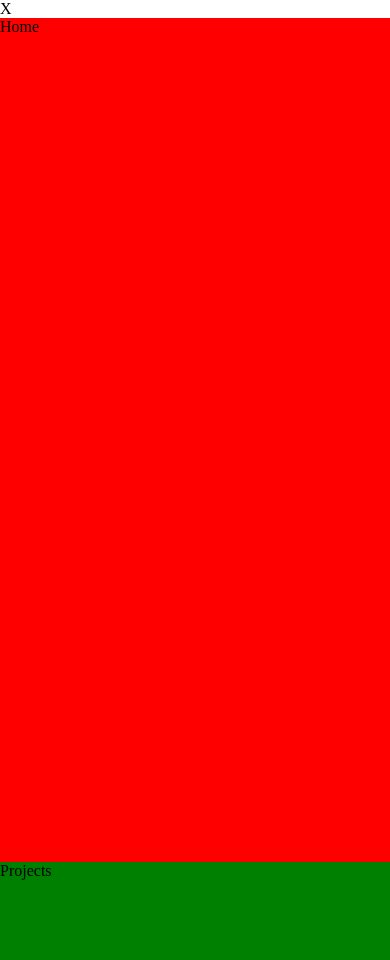
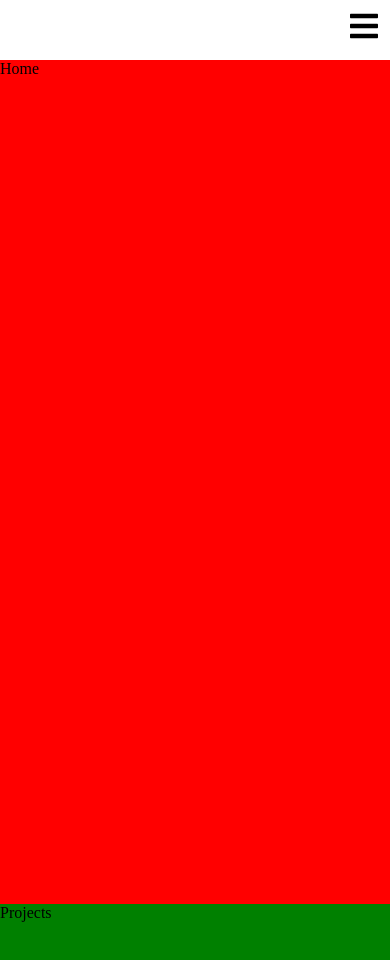
Before and after one commit to TheCoderSingh/my-portfolio, a React (Create React App) app: page / in a window 390 px wide. Shown: the top 960 px of the page. Built offline with nearby package versions, Linux system fonts and the light colour scheme.

Commit message:
Install react-icons, add hamburger icon

```diff
--- a/package.json
+++ b/package.json
@@ -8,6 +8,7 @@
     "@testing-library/user-event": "^13.5.0",
     "react": "^17.0.2",
     "react-dom": "^17.0.2",
+    "react-icons": "^4.3.1",
     "react-scripts": "5.0.0",
     "sass": "^1.49.7",
     "web-vitals": "^2.1.4"
--- a/src/components/Menu/Menu.jsx
+++ b/src/components/Menu/Menu.jsx
@@ -1,9 +1,10 @@
+import { FaBars } from "react-icons/fa";
 import "./Menu.scss";
 
 const Menu = () => {
   return (
     <div className="menu">
-      <div>X</div>
+      <FaBars />
     </div>
   );
 };
--- a/src/components/Menu/Menu.scss
+++ b/src/components/Menu/Menu.scss
@@ -0,0 +1,6 @@
+.menu {
+  text-align: right;
+  padding: 10px;
+  font-size: 2em;
+  cursor: pointer;
+}
```
Also changed, not shown: 1 other file (tests, documents, lock files or other folders).
